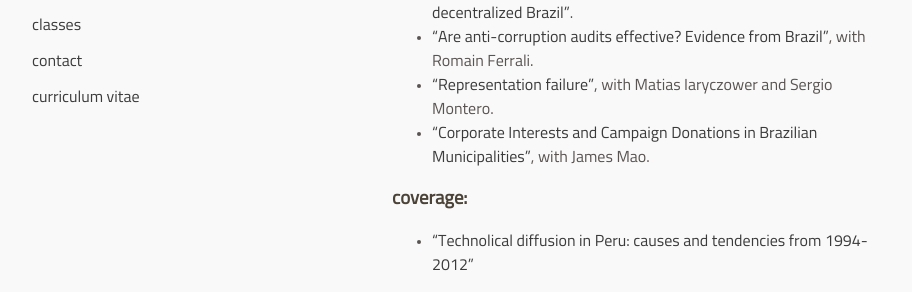
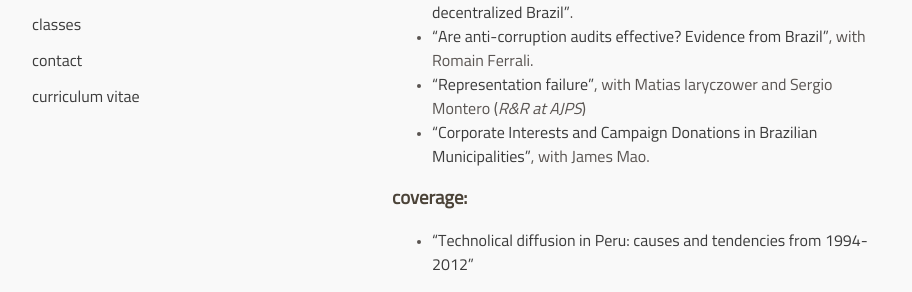
Before and after one commit to galileukim/galileukim.github.io, a Jekyll site: the page built from pages/research.md, in a window 1280 px wide. Shown: the part 283-575 px from the top of the page, without its empty margins (178-1090 px from the left). Built offline with Jekyll 4.4.1, drawn with Linux system fonts in a browser that asks for light colours; our own code applies the rules of GitHub Pages for plain Markdown files.

```diff
--- a/pages/research.md
+++ b/pages/research.md
@@ -10,7 +10,7 @@ My research agenda focuses on the political economy of bureaucracies in developi
 
 - ["Government through patronage: bargaining for education in decentralized Brazil"](/files/papers/patronage_education.pdf).
 - ["Are anti-corruption audits effective? Evidence from Brazil"](/files/papers/corrupt_audit.pdf), with Romain Ferrali.
-- ["Representation failure"](/files/papers/representation_failure.pdf), with Matias Iaryczower and Sergio Montero.
+- ["Representation failure"](/files/papers/representation_failure.pdf), with Matias Iaryczower and Sergio Montero (*R&R at AJPS*)
 - ["Corporate Interests and Campaign Donations in Brazilian Municipalities"](/files/papers/campaign_portfolio.pdf), with James Mao.
 
 ### coverage:
```
Also changed, not shown: index.md (+2 -2 lines), 2 other files.
